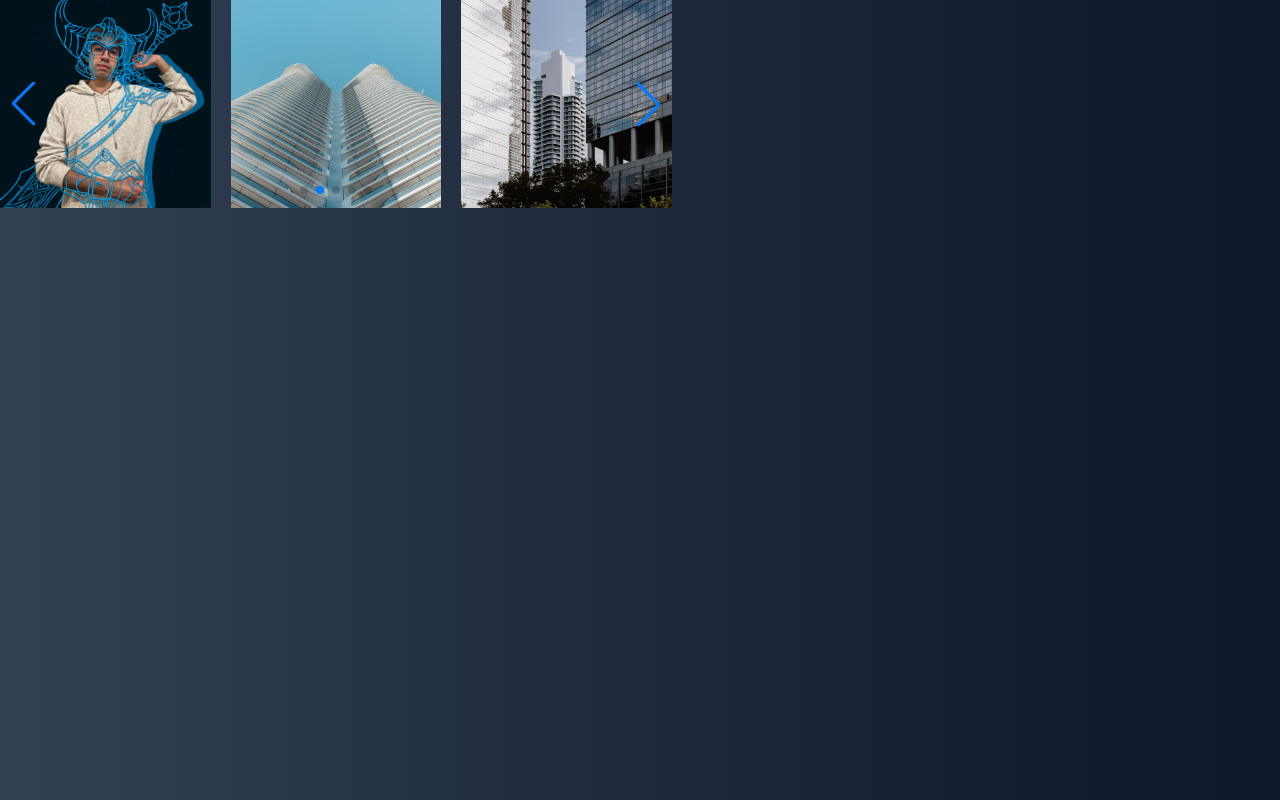
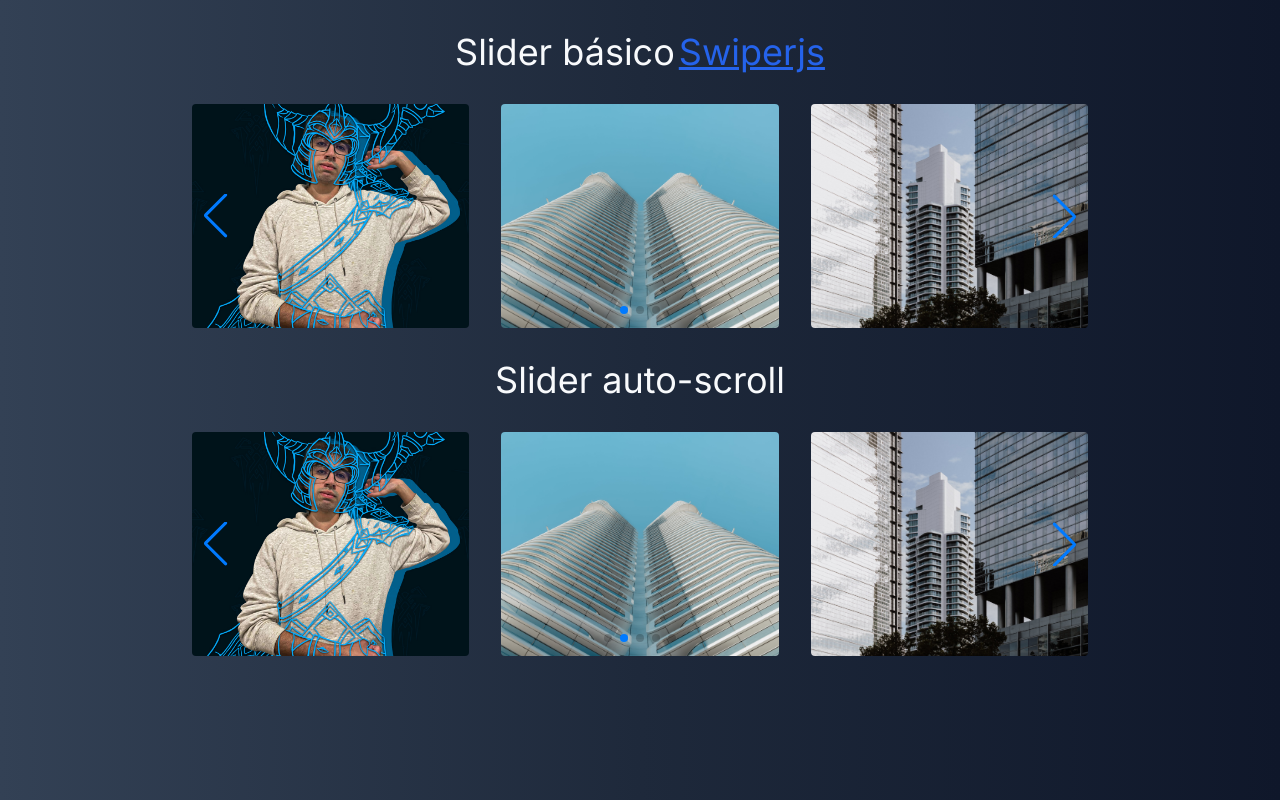
Before and after one commit to JheanAntunes/slider-with-react-swiper, a Next.js app: page / in a window 1280 px wide. Built offline with nearby package versions, Linux system fonts and the light colour scheme.

Commit message:
:sparkles:	feat: import de ExampleSliderSwiperBasic, ExampleSliderSwiperAutoScroll

```diff
--- a/src/app/page.tsx
+++ b/src/app/page.tsx
@@ -1,11 +1,11 @@
-import ExampleSliderSwiperCustom from '@/components/ui/example-slider-swiper-custom'
-import { ExampleSliderSwiperV11 } from '@/components/ui/example-slider-swiper-v-11'
-import Image from 'next/image'
+import ExampleSliderSwiperAutoScroll from '@/components/ui/example-slider-swiper-auto-scroll'
+import ExampleSliderSwiperBasic from '@/components/ui/example-slider-swiper-basic'
 
 export default function Home() {
   return (
-   <main>
-    <ExampleSliderSwiperCustom />
-   </main>
+    <main className="flex flex-col gap-8 py-8">
+      <ExampleSliderSwiperBasic />
+      <ExampleSliderSwiperAutoScroll />
+    </main>
   )
 }
```
